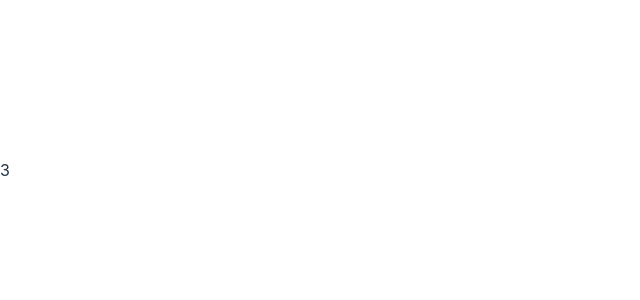
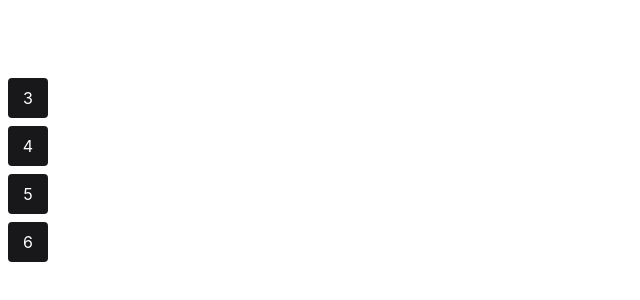
Before and after one commit to viezzer/habitos, a React (Vite) app in the folder web/: page / in a window 1280 px wide. Shown: the part 230-530 px from the top of the page, without its empty margins (0-640 px from the left). Built offline with nearby package versions, Linux system fonts and the light colour scheme.

Commit message:
criado tabelas do banco

```diff
--- a/web/src/App.tsx
+++ b/web/src/App.tsx
@@ -1,8 +1,15 @@
+import './styles/global.css'
+
 import { Habit } from "./components/Habit"
 
 function App() {
   return (
-    <Habit completed={3}/>
+    <div>
+      <Habit completed={3}/>
+      <Habit completed={4}/>
+      <Habit completed={5}/>
+      <Habit completed={6}/>
+    </div>
   )
 }
 
--- a/web/src/components/Habit.tsx
+++ b/web/src/components/Habit.tsx
@@ -4,6 +4,8 @@
 
 export function Habit(props: HabitProps) {
     return (
-    <div className="habit">{props.completed}</div>
-        )
+    <div className="bg-zinc-900 w-10 h-10 text-white rounded m-2 flex items-center justify-center">
+        {props.completed}
+    </div>
+    )
 }
--- /dev/null
+++ b/web/src/styles/global.css
@@ -0,0 +1,3 @@
+@tailwind base;
+@tailwind utilities;
+@tailwind components;
--- a/web/tailwind.config.cjs
+++ b/web/tailwind.config.cjs
@@ -1,6 +1,9 @@
 /** @type {import('tailwindcss').Config} */
 module.exports = {
-  content: [],
+  content: [
+    './src/**/*.tsx',
+    './index.html'
+  ],
   theme: {
     extend: {},
   },
```
Also changed, not shown: 1 other file (tests, documents, lock files or other folders).
